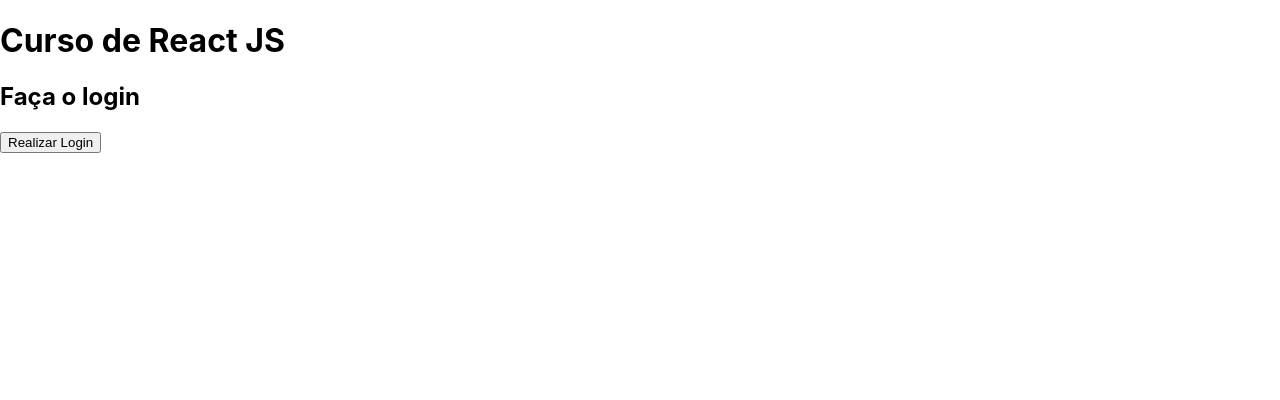
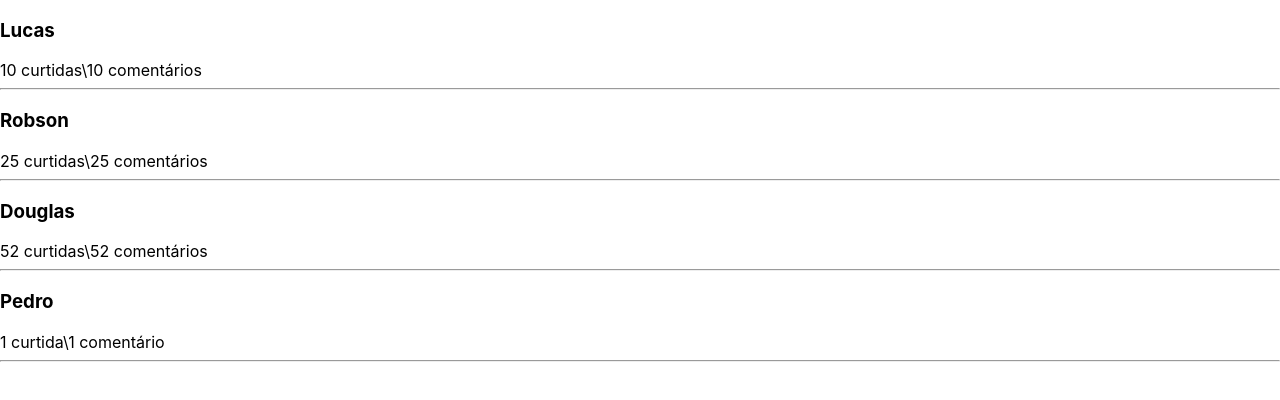
Before and after one commit to Alexandre-CES/desenvolve-React-Js, a React (Create React App) app in the folder meu-primeiro-app/: page / in a window 1280 px wide. Shown: the top 400 px of the page. Built offline with nearby package versions, Linux system fonts and the light colour scheme.

Commit message:
list map

```diff
--- a/meu-primeiro-app/src/App.js
+++ b/meu-primeiro-app/src/App.js
@@ -4,41 +4,65 @@
   constructor(props){
     super(props);
     this.state = {
-      logado:false
+      feed:[
+        {
+          id:1,
+          username:'Lucas',
+          likes:10,
+          comments:3
+        },
+        {
+          id:2,
+          username:'Robson',
+          likes:25,
+          comments:6
+        },
+        {
+          id:3,
+          username:'Douglas',
+          likes:52,
+          comments:9
+        },
+        {
+          id:4,
+          username:'Pedro',
+          likes:1,
+          comments:1
+        },
+      ]
     };
-
-    this.entrar = this.entrar.bind(this);
-    this.sair = this.sair.bind(this);
-  }
-
-  entrar(){
-    this.setState({logado:true});
-  }
-
-  sair(){
-    this.setState({logado:false});
   }
 
   render(){
     return(
       <div>
-        <h1>Curso de React JS</h1>
-        <div>
-          {
-            (this.state.logado) ?
-            <div>
-              <h2>Bem-vindo ao sistema!</h2>
-              <button onClick={this.sair}>Sair</button>
-            </div>:
-            <div>
-              <h2>Faça o login</h2>
-              <button onClick={this.entrar}>Realizar Login</button>
-            </div>
-          }
-        </div>
+        {
+          this.state.feed.map((item)=>{
+            return(
+              <div key={item.id}>
+                <h3>{item.username}</h3>
+                <a>
+                  {
+                    item.likes > 1 ?
+                    item.likes + ' curtidas' :
+                    item.likes + ' curtida'
+                  }
+                </a>
+                 \
+                <a>
+                  {
+                    item.comments > 1 ?
+                    item.likes + ' comentários' :
+                    item.comments + ' comentário'
+                  }
+                </a>
+                <hr/>
+              </div>
+            );
+          })
+        }
       </div>
-
-    )
+    );
   }
 }
 
```
